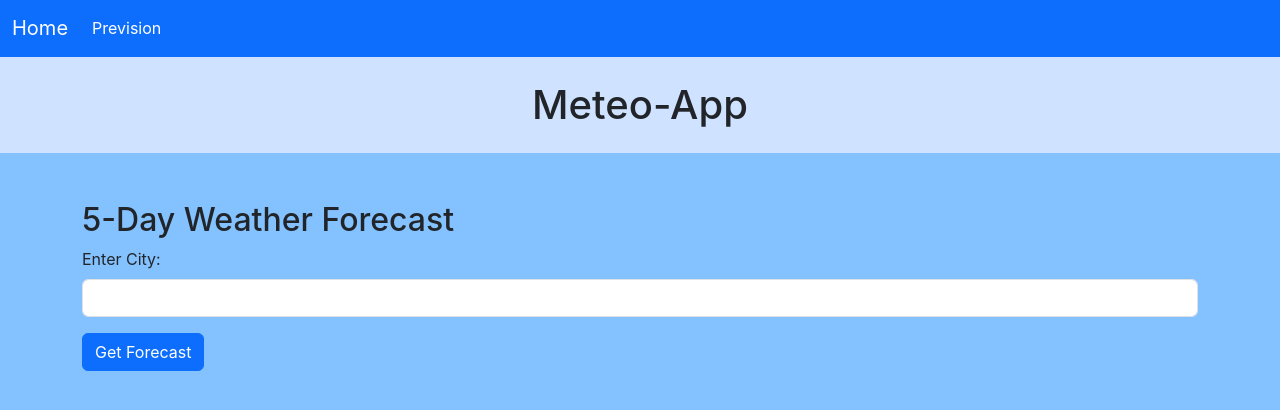
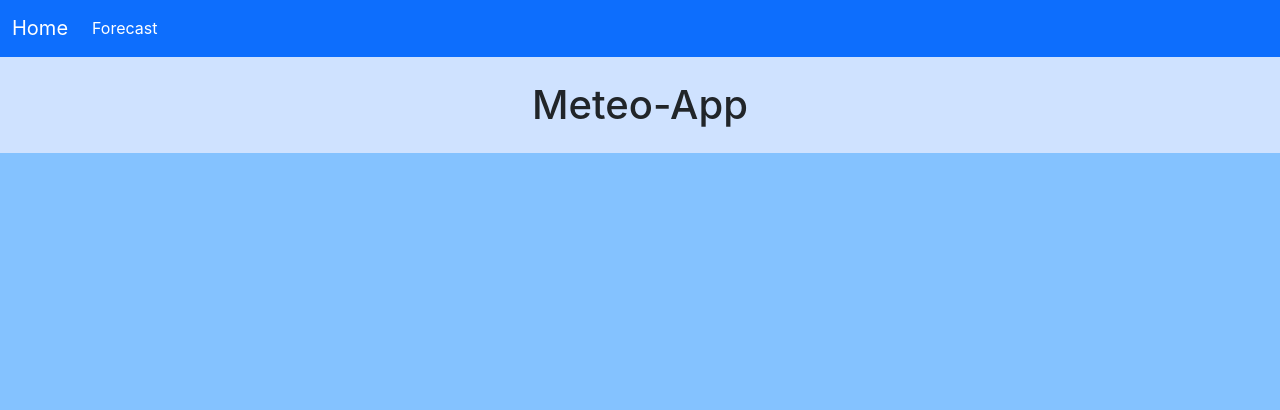
Before and after one commit to AlessandroB92/meteo, a React (Create React App) app: page /Prevision in a window 1280 px wide. Shown: the top 410 px of the page. Built offline with nearby package versions, Linux system fonts and the light colour scheme.

Commit message:
add REDME

```diff
--- a/src/App.js
+++ b/src/App.js
@@ -1,7 +1,7 @@
 import React from 'react';
 import Weather from './components/Weather';
 import MyNav from './components/MyNav';
-import Prevision from './components/Prevision';
+import Forecast from './components/Forecast';
 import { BrowserRouter, Routes, Route } from 'react-router-dom';
 
 function App() {
@@ -11,7 +11,7 @@ function App() {
       <MyNav/>
       <Routes>
         <Route path='/' element={<Weather/>}></Route>
-        <Route path='/Prevision' element={<Prevision/>}></Route>
+        <Route path='/Forecast' element={<Forecast />}></Route>
       </Routes>
     </BrowserRouter>
     </>
--- a/src/components/MyNav.jsx
+++ b/src/components/MyNav.jsx
@@ -11,8 +11,8 @@ const MyNav = () => {
           </Link>
           <div className="collapse navbar-collapse" id="navbarNav">
             <ul className="navbar-nav">
-              <Link className="nav-link text-white" to="/Prevision">
-                Prevision
+              <Link className="nav-link text-white" to="/Forecast">
+                Forecast
               </Link>
             </ul>
           </div>
```
Also changed, not shown: src/components/Forecast.jsx (renamed from src/components/Prevision.jsx), 1 other file (tests, documents, lock files or other folders).
